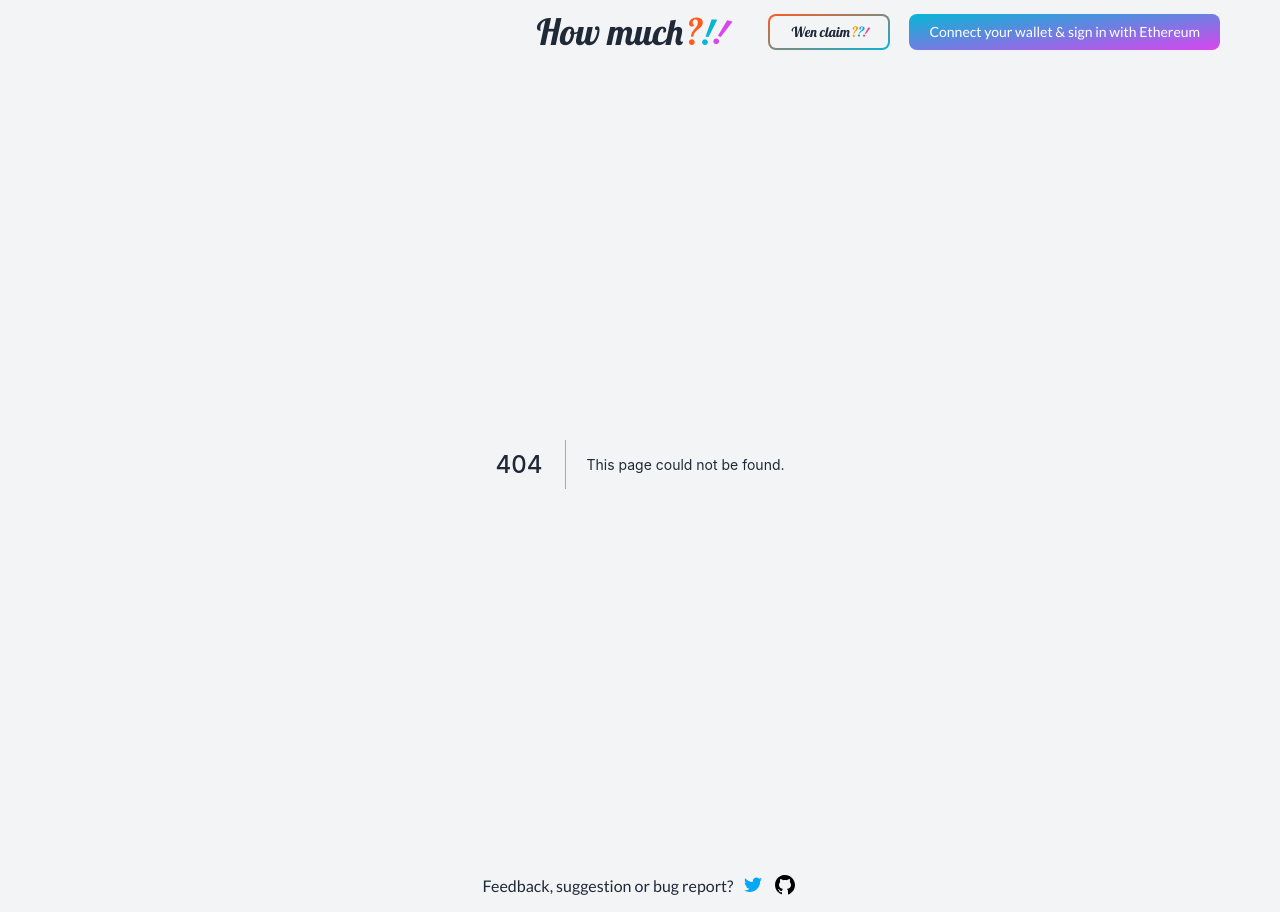
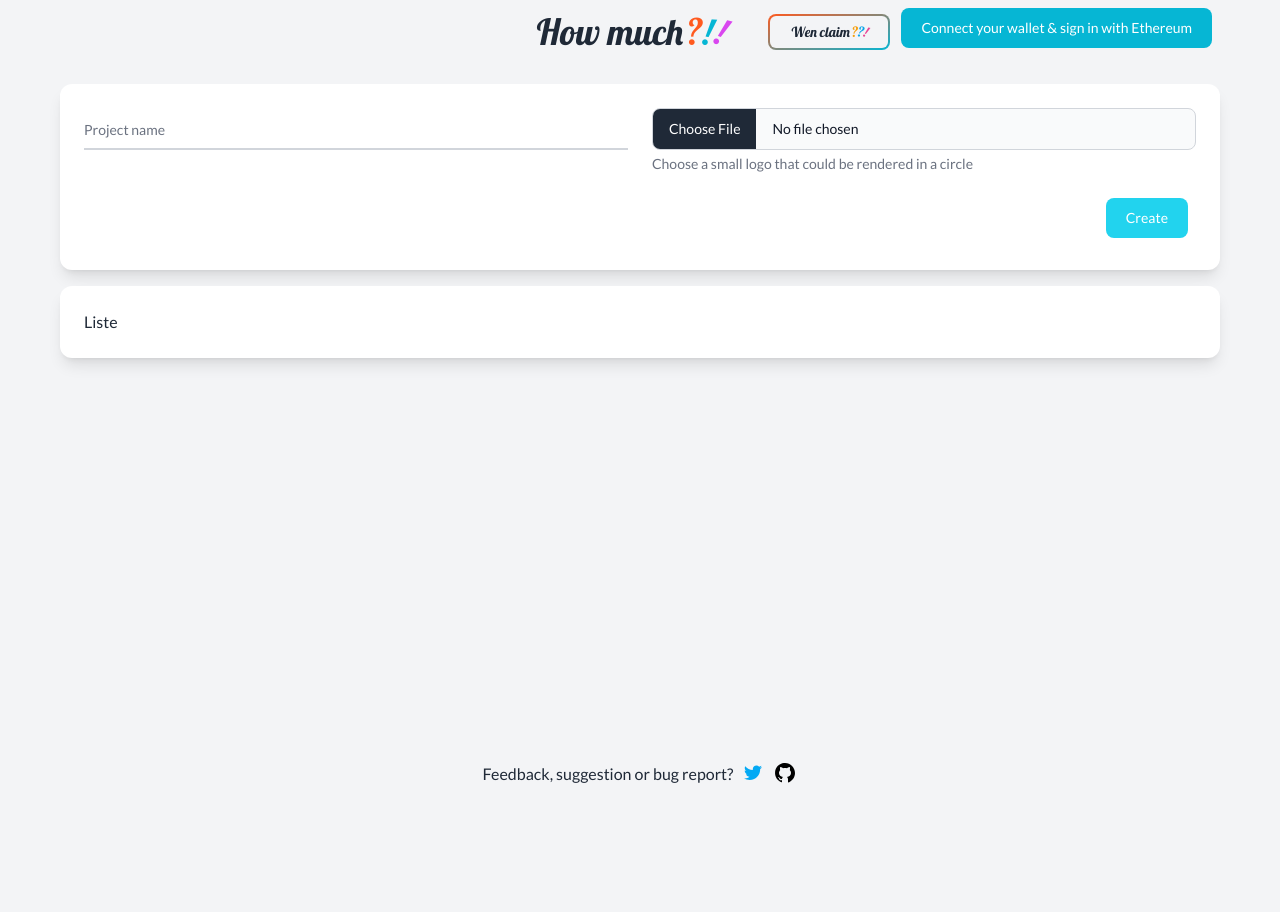
Before and after one commit to ootsun/how-much, a Next.js app: page /projects in a window 1280 px wide. Before the commit this address had no page. After the commit the page ends 800 px from the top, so only its background shows below. Built offline with nearby package versions, Linux system fonts and the light colour scheme.

Commit message:
Create new project form

```diff
--- a/components/header/profile-avatar.js
+++ b/components/header/profile-avatar.js
@@ -11,7 +11,7 @@ export function ProfileAvatar() {
         className="inline min-w-[3rem] min-h-[3rem] border-2 border-gray-400 rounded-full"
       />
       <div
-        className="text-xs bg-orange-300 rounded-lg text-orange-700 relative left-[-4.1rem] bottom-[-1.6rem] min-w-max p-1">{truncateEthAddress(getUserAddress())}</div>
+        className="text-xs bg-orange-500 rounded-lg text-white relative left-[-4.1rem] bottom-[-1.6rem] min-w-max p-1">{truncateEthAddress(getUserAddress())}</div>
     </div>
   );
 }
--- /dev/null
+++ b/components/projects/project-form.js
@@ -0,0 +1,56 @@
+import {useForm} from 'react-hook-form';
+
+export function ProjectForm() {
+
+  const {register, handleSubmit, formState} = useForm({
+    mode: 'onTouched'
+  });
+  let {isSubmitting, errors, isValid} = formState;
+
+  async function onSubmit(formData) {
+
+  }
+
+  return (
+    <form onSubmit={handleSubmit(onSubmit)}>
+      <div className="grid sm:grid-cols-2 sm:gap-6">
+        <div className="relative z-0 mb-6 w-full group">
+          <input type="text"
+                 className="block py-2.5 px-0 w-full text-sm text-gray-900 bg-transparent border-0 border-b-2 border-gray-300 appearance-none dark:text-white dark:border-gray-600 dark:focus:border-blue-500 focus:outline-none focus:ring-0 focus:border-blue-600 peer"
+                 placeholder=" "
+                 {...register('name', {required: 'Mandatory field'})}/>
+          <label htmlFor="name"
+                 className="absolute text-sm text-gray-500 dark:text-gray-400 duration-300 transform -translate-y-6 scale-75 top-3 -z-10 origin-[0] peer-focus:left-0 peer-focus:text-blue-600 peer-focus:dark:text-blue-500 peer-placeholder-shown:scale-100 peer-placeholder-shown:translate-y-0 peer-focus:scale-75 peer-focus:-translate-y-6">
+            Project name</label>
+          {errors.name && <span>{errors.name.message}</span>}
+        </div>
+        <div className="relative z-0 mb-6 w-full group">
+          <input aria-describedby="logo_help" {...register('logo', {required: 'Mandatory field'})} type="file"
+                 className="block w-full text-sm text-gray-900 bg-gray-50 rounded-lg border border-gray-300 cursor-pointer dark:text-gray-400 focus:outline-none focus:border-transparent dark:bg-gray-700 dark:border-gray-600 dark:placeholder-gray-400"/>
+          <div className="mt-1 text-sm text-gray-500 dark:text-gray-300" id="logo_help">
+            Choose a small logo that could be rendered in a circle
+          </div>
+          {errors.logo && <span>{errors.logo.message}</span>}
+        </div>
+      </div>
+      <div className="flex flex-row-reverse">
+        <button type="submit"
+                className="button"
+                disabled={isSubmitting || !isValid}>
+          {isSubmitting &&
+            <svg role="status" className="inline mr-3 w-4 h-4 text-white animate-spin" viewBox="0 0 100 101" fill="none"
+                 xmlns="http://www.w3.org/2000/svg">
+              <path
+                d="M100 50.5908C100 78.2051 77.6142 100.591 50 100.591C22.3858 100.591 0 78.2051 0 50.5908C0 22.9766 22.3858 0.59082 50 0.59082C77.6142 0.59082 100 22.9766 100 50.5908ZM9.08144 50.5908C9.08144 73.1895 27.4013 91.5094 50 91.5094C72.5987 91.5094 90.9186 73.1895 90.9186 50.5908C90.9186 27.9921 72.5987 9.67226 50 9.67226C27.4013 9.67226 9.08144 27.9921 9.08144 50.5908Z"
+                fill="#E5E7EB"/>
+              <path
+                d="M93.9676 39.0409C96.393 38.4038 97.8624 35.9116 97.0079 33.5539C95.2932 28.8227 92.871 24.3692 89.8167 20.348C85.8452 15.1192 80.8826 10.7238 75.2124 7.41289C69.5422 4.10194 63.2754 1.94025 56.7698 1.05124C51.7666 0.367541 46.6976 0.446843 41.7345 1.27873C39.2613 1.69328 37.813 4.19778 38.4501 6.62326C39.0873 9.04874 41.5694 10.4717 44.0505 10.1071C47.8511 9.54855 51.7191 9.52689 55.5402 10.0491C60.8642 10.7766 65.9928 12.5457 70.6331 15.2552C75.2735 17.9648 79.3347 21.5619 82.5849 25.841C84.9175 28.9121 86.7997 32.2913 88.1811 35.8758C89.083 38.2158 91.5421 39.6781 93.9676 39.0409Z"
+                fill="currentColor"/>
+            </svg>}
+          Create
+        </button>
+      </div>
+    </form>
+
+  );
+}
--- a/pages/_app.js
+++ b/pages/_app.js
@@ -16,9 +16,11 @@ function MyApp({Component, pageProps}) {
   return (
     <authContext.Provider value={{isAuthenticated, setIsAuthenticated}}>
       <div className="flex justify-between flex-col min-h-screen">
-        <Header/>
-        <div className="px-5">
-          <Component {...pageProps}/>
+        <div>
+          <Header/>
+          <main className="px-5 mt-5">
+            <Component {...pageProps}/>
+          </main>
         </div>
         <Footer/>
       </div>
--- a/pages/index.js
+++ b/pages/index.js
@@ -2,11 +2,11 @@ import Head from 'next/head';
 
 export default function Home() {
   return (
-    <div>
+    <>
       <Head>
         <title>How much ?!!</title>
       </Head>
       Salut
-    </div>
+    </>
   )
 }
--- /dev/null
+++ b/pages/operations.js
@@ -0,0 +1,12 @@
+import Head from 'next/head.js';
+
+export default function Operations() {
+  return (
+    <>
+      <Head>
+        <title>Operations | How much ?!!</title>
+      </Head>
+
+    </>
+  );
+}
--- /dev/null
+++ b/pages/projects.js
@@ -0,0 +1,21 @@
+import Head from 'next/head.js';
+import {ProjectForm} from '../components/projects/project-form.js';
+
+export default function Projects() {
+
+  return (
+    <>
+      <Head>
+        <title>Projects | How much ?!!</title>
+      </Head>
+      <main>
+        <section className="card mb-4">
+          <ProjectForm/>
+        </section>
+        <section className="card">
+          Liste
+        </section>
+      </main>
+    </>
+  );
+}
--- a/styles/globals.css
+++ b/styles/globals.css
@@ -3,17 +3,6 @@
 @tailwind utilities;
 
 @layer components {
-  .input {
-    @apply h-7 w-20 p-0.5 z-10 leading-normal
-    border border-amber-500 rounded-lg focus:ring-1 focus:ring-sky-500 focus:border-sky-500 focus:outline-none
-    bg-gray-100
-    dark:bg-gray-900;
-  }
-
-  .input-sm {
-    @apply w-10
-  }
-
   .body {
     @apply lg:px-10 font-sans-serif
     bg-gray-100 text-gray-800
@@ -21,7 +10,7 @@
   }
 
   .card {
-    @apply text-center leading-loose text-lg rounded-xl shadow-lg p-3 lg:p-6
+    @apply rounded-xl shadow-lg p-3 lg:p-6
     bg-white
     dark:bg-gray-800
   }
@@ -39,9 +28,10 @@
   }
 
   .button {
-    @apply text-white bg-gradient-to-br from-cyan-500 to-fuchsia-500
-    hover:bg-gradient-to-bl focus:ring-4 focus:ring-cyan-300 dark:focus:ring-cyan-800
-    font-medium rounded-lg text-sm px-5 py-2 text-center
+    @apply text-white font-medium text-center text-sm
+    bg-cyan-500 hover:bg-cyan-600 focus:ring-4 focus:ring-cyan-200 dark:focus:ring-cyan-800
+    disabled:bg-cyan-400 disabled:cursor-not-allowed
+    rounded-lg px-5 py-2.5 mr-2 mb-2
   }
 
   .menu-wrapper > *{
```
